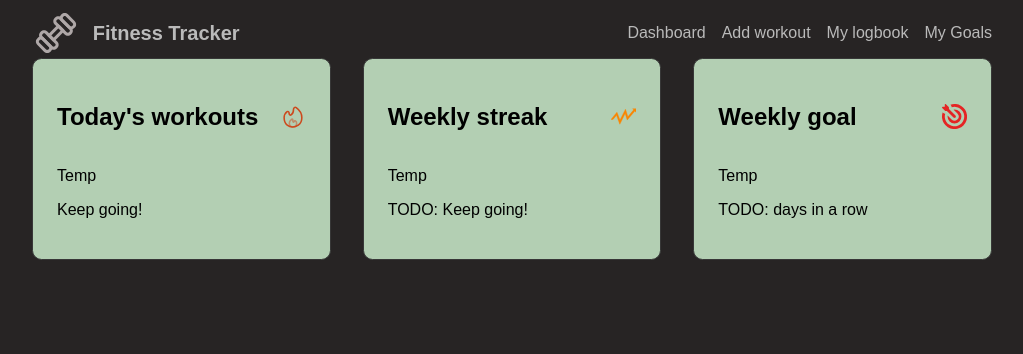
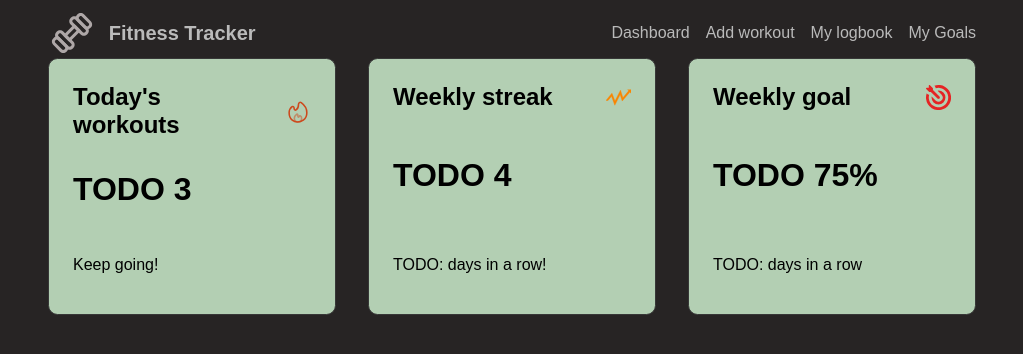
Before and after one commit to BabyYoda-bee-boop/fitness-tracker, a React (Vite) app: page / in a window 1280 px wide. Shown: the top 354 px of the page, without its empty margins (128-1151 px from the left). Built offline with nearby package versions, Linux system fonts and the light colour scheme.

Commit message:
refactor section to Component

```diff
--- a/src/App.jsx
+++ b/src/App.jsx
@@ -3,32 +3,36 @@ import fireIcon from "./assets/fireIcon.svg";
 import zigArrowIcon from "./assets/zigArrowIcon.svg";
 import bullseyeIcon from "./assets/bullseyeIcon.svg";
 import Header from "./Components/Header/Header";
+import Section from "./Components/Section/Section";
 
 function App() {
   return (
     <div className="container--default">
       <Header />
       <main>
-        <section className="flex--overview">
+        <Section variant="overview">
           <DisplayCard
             title="Today's workouts"
             details="Keep going!"
             variant="fire"
             icon_src={fireIcon}
+            output="TODO 3"
           />
           <DisplayCard
             title="Weekly streak"
-            details="TODO: Keep going!"
+            details="TODO: days in a row!"
             variant="zigArrow"
             icon_src={zigArrowIcon}
+            output="TODO 4"
           />
           <DisplayCard
             title="Weekly goal"
             details="TODO: days in a row"
             variant="bullseye"
             icon_src={bullseyeIcon}
+            output="TODO 75%"
           />
-        </section>
+        </Section>
       </main>
     </div>
   );
--- a/src/Components/DisplayCard/DisplayCard.jsx
+++ b/src/Components/DisplayCard/DisplayCard.jsx
@@ -6,6 +6,7 @@ const DisplayCard = ({
   variant = "",
   details = "details",
   icon_src,
+  output,
 }) => {
   const displayCardClasses = [
     styles.displayCard,
@@ -20,7 +21,7 @@ const DisplayCard = ({
         <h2 className={styles.displayCard__title}>{title}</h2>
         <img className={styles.displayCard__icon} src={icon_src} alt="" />
       </div>
-      <p className={styles.displayCard__count}>Temp</p>
+      <p className={styles.displayCard__output}>{output}</p>
       <p className={styles.displayCard__details}>{details}</p>
     </div>
   );
--- a/src/Components/DisplayCard/DisplayCard.module.scss
+++ b/src/Components/DisplayCard/DisplayCard.module.scss
@@ -2,21 +2,26 @@
 @use "../../style/mixins";
 
 .displayCard {
+  @include mixins.flex($dir: column, $align: flex-start);
   border: 1px $clr-outline solid;
   border-radius: $radius-regular;
   background-color: $clr-bg-card;
   padding: 1.5em;
-  max-width: 16rem;
   aspect-ratio: calc(16 / 9);
 
   &__heading {
-    @include mixins.flex {
+    @include mixins.flex() {
       gap: 1em;
     }
+    width: 100%;
   }
 
   &__icon {
     width: 25px;
     aspect-ratio: 1;
   }
+  &__output {
+    font-weight: $fw-semiBold;
+    font-size: $fs-700;
+  }
 }
--- /dev/null
+++ b/src/Components/Section/Section.jsx
@@ -0,0 +1,14 @@
+import React from "react";
+import styles from "./Section.module.scss";
+
+const Section = ({ children, variant = "" }) => {
+  const sectionClasses = [
+    styles.section,
+    variant && styles[`section--${variant}`],
+  ]
+    .filter(Boolean)
+    .join(" ");
+  return <section className={sectionClasses}>{children}</section>;
+};
+
+export default Section;
--- /dev/null
+++ b/src/Components/Section/Section.module.scss
@@ -0,0 +1,13 @@
+@use "../../style/variables" as *;
+@use "../../style/mixins";
+
+.section--overview {
+  @include mixins.flex() {
+    & > * {
+      flex-basis: 20em;
+    }
+    @include mixins.flex($dir: row, $align: stretch) {
+      gap: 2rem;
+    }
+  }
+}
--- a/src/style/_general.scss
+++ b/src/style/_general.scss
@@ -1,10 +1,24 @@
 @use "./variables" as *;
 @use "mixins";
 
+*,
+::before,
+::after {
+  box-sizing: border-box;
+}
 img {
   max-width: 100%;
   display: block;
 }
+h1,
+h2,
+h3,
+h4,
+h5,
+h6 {
+  margin: 0;
+}
+
 body {
   font-family: $ff-primary;
   background-color: $clr-bg;
@@ -14,14 +28,5 @@ body {
   }
   .flex {
     @include mixins.flex;
-
-    &--overview {
-      @include mixins.flex(row, center) {
-        gap: 2rem;
-      }
-      & > * {
-        flex: 1;
-      }
-    }
   }
 }
```
